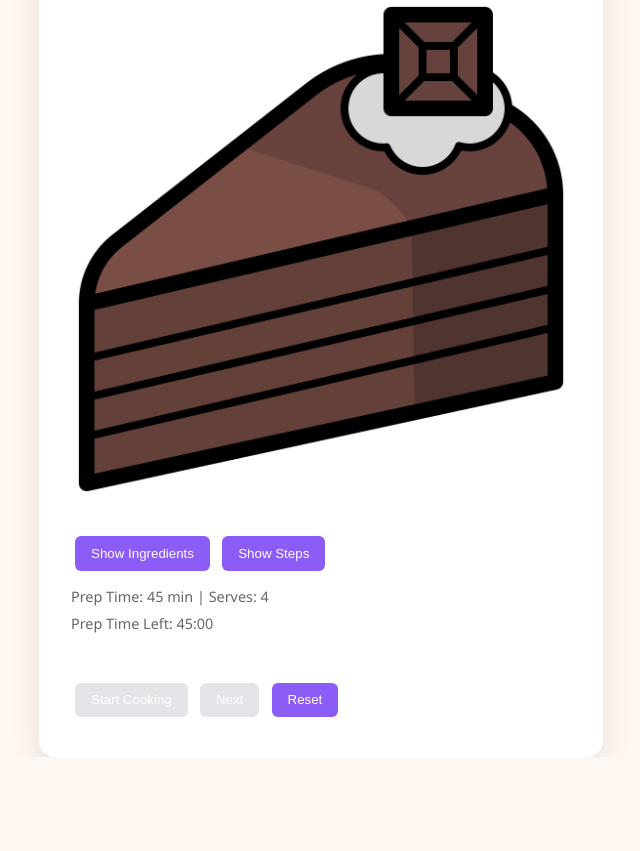
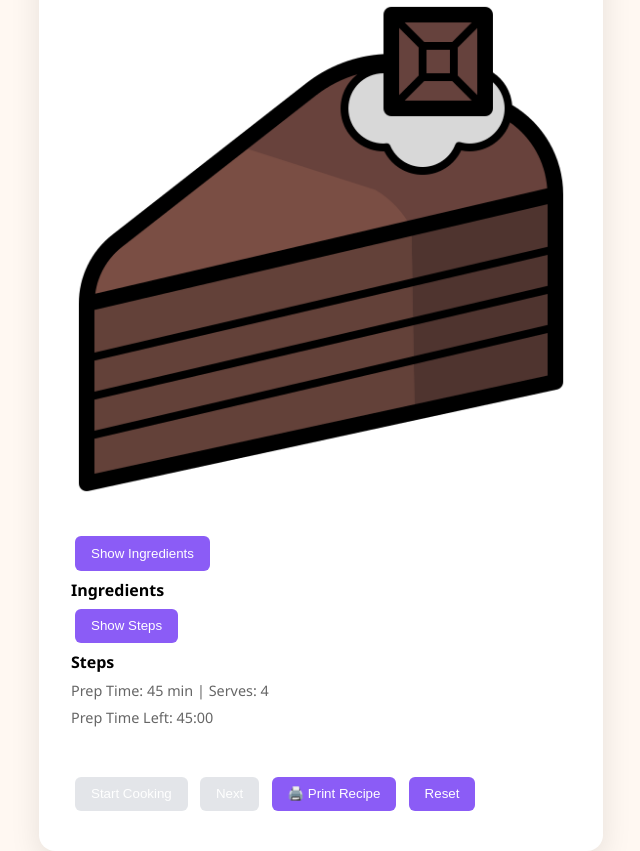
Before and after one commit to soumita-m/CakeRecipe, a plain HTML site: page index.html in a window 1280 px wide. Shown: the part 97-948 px from the top of the page, without its empty margins (319-959 px from the left). Before the commit the page ends 854 px from the top, so only its background shows below. Drawn offline with Linux system fonts and the light colour scheme.

Commit message:
Update index.html

```diff
--- a/index.html
+++ b/index.html
@@ -9,9 +9,12 @@
 <body>
   <div class="recipe-card">
     <h1>🍫 Chocolate Cake</h1>
-    <img src="cake.png" alt="Chocolate Cake" class="dish-image" />
+    <div class="image-container">
+      <img src="cake.png" alt="Chocolate Cake" class="dish-image" />
+    </div>
 
     <button onclick="toggleSection('ingredients')">Show Ingredients</button>
+    <div class="print-only"><strong>Ingredients</strong></div>
     <ul id="ingredients" class="hidden">
       <li>2 cups flour</li>
       <li>1 cup sugar</li>
@@ -19,6 +22,7 @@
     </ul>
 
     <button onclick="toggleSection('steps')">Show Steps</button>
+    <div class="print-only"><strong>Steps</strong></div>
     <ol id="steps" class="hidden">
       <li>Preheat oven to 350°F. (5 minutes)</li>
       <li>Mix ingredients. (10 minutes)</li>
@@ -31,6 +35,7 @@
     <div class="progress-bar" id="progress"></div>
     <button onclick="startCooking()" disabled>Start Cooking</button>
     <button onclick="nextStep()" disabled>Next</button>
+    <button onclick="window.print()">🖨️ Print Recipe</button>
     <button onclick="resetCooking()">Reset</button>
   </div>
 
```
